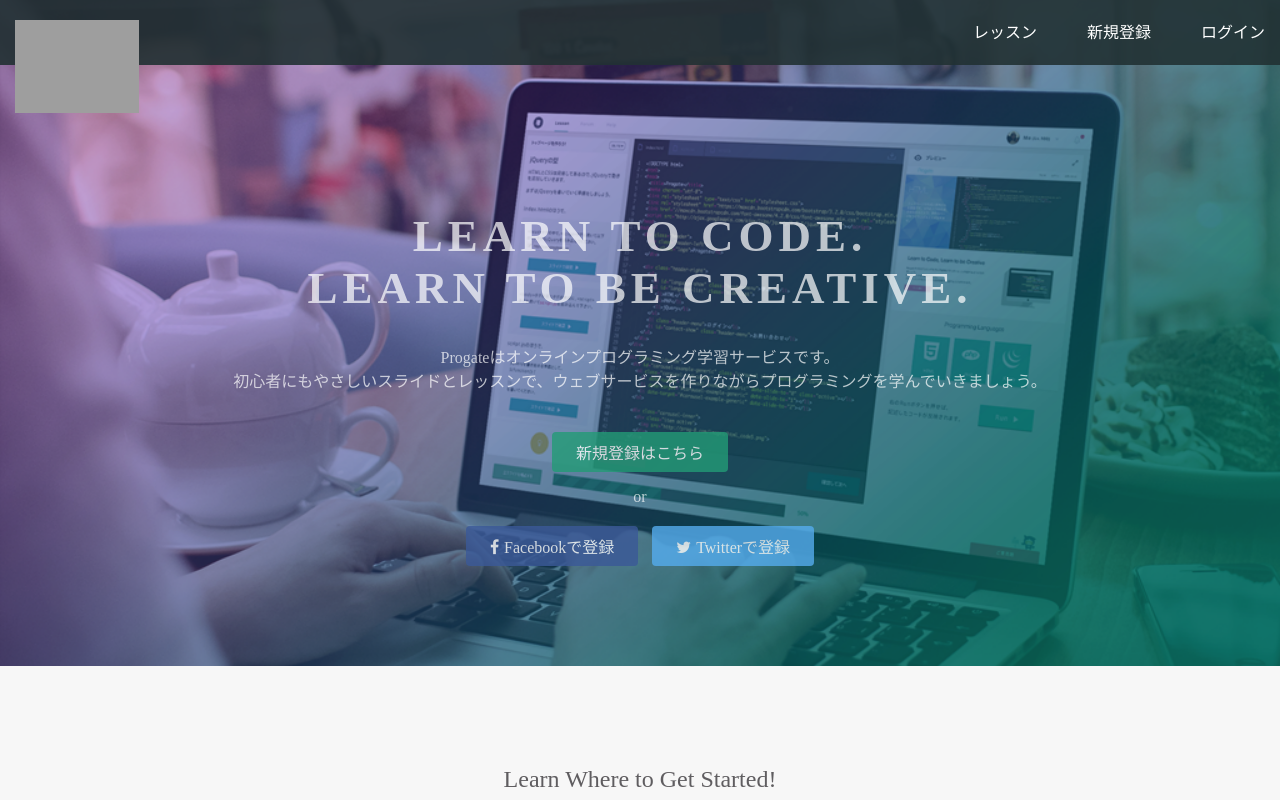
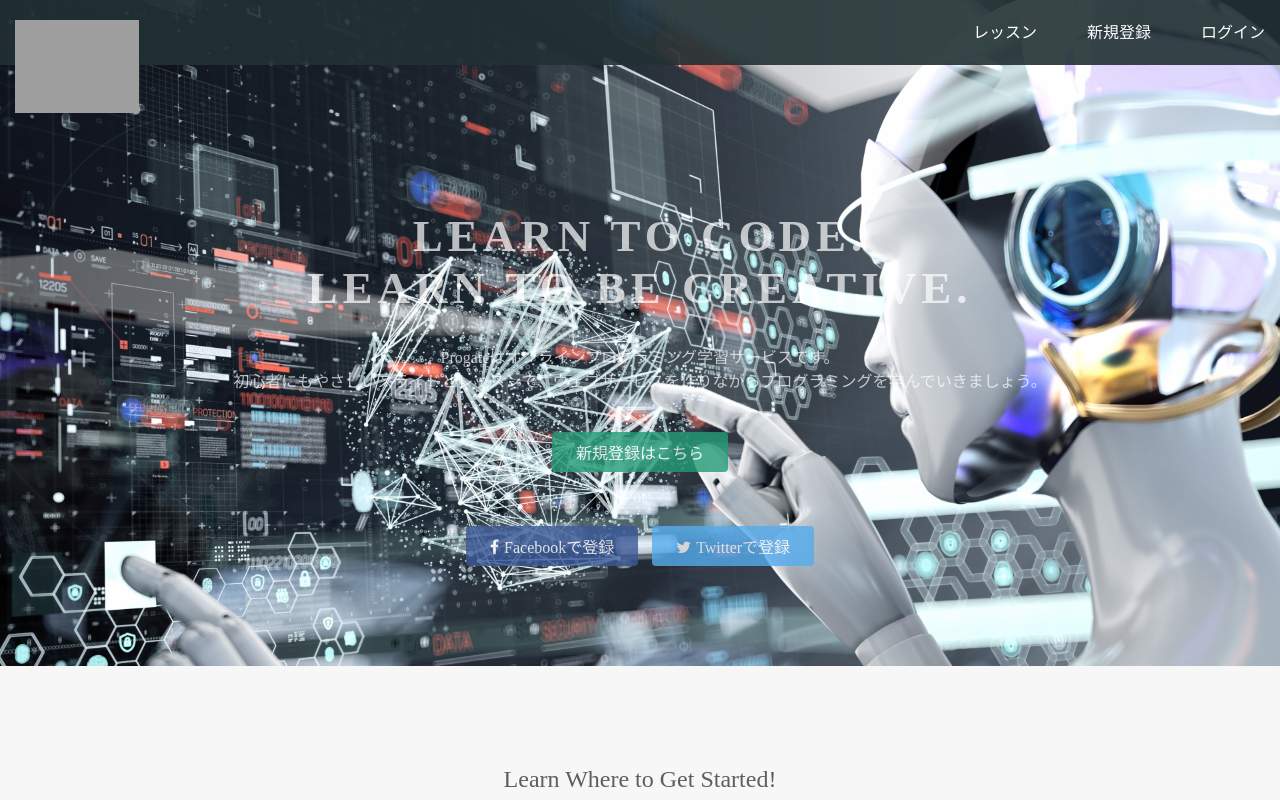
Before and after one commit to GentleHorse/GentleHorse.github.io, a plain HTML site: page index.html in a window 1280 px wide. Shown: the top 800 px of the page. Drawn offline with Linux system fonts and the light colour scheme; grey boxes are pictures that could not be loaded.

Commit message:
Update stylesheet.css

```diff
--- a/stylesheet.css
+++ b/stylesheet.css
@@ -19,7 +19,7 @@ a {
 
 .top-wrapper {
   padding: 180px 0 100px 0;
-  background-image: url(top.png);
+  background-image: url(1826416_m.jpg);
   background-size: cover;
   color: white;
   text-align: center;
```
